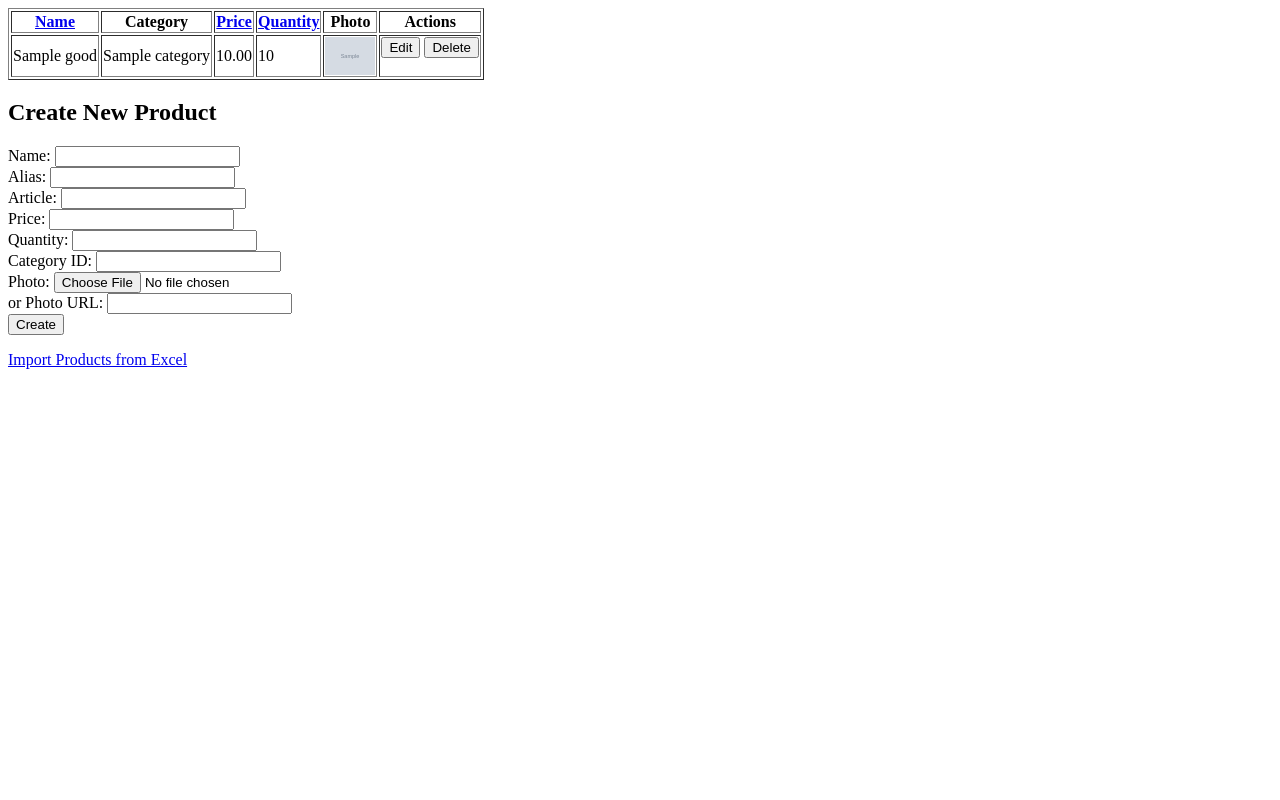
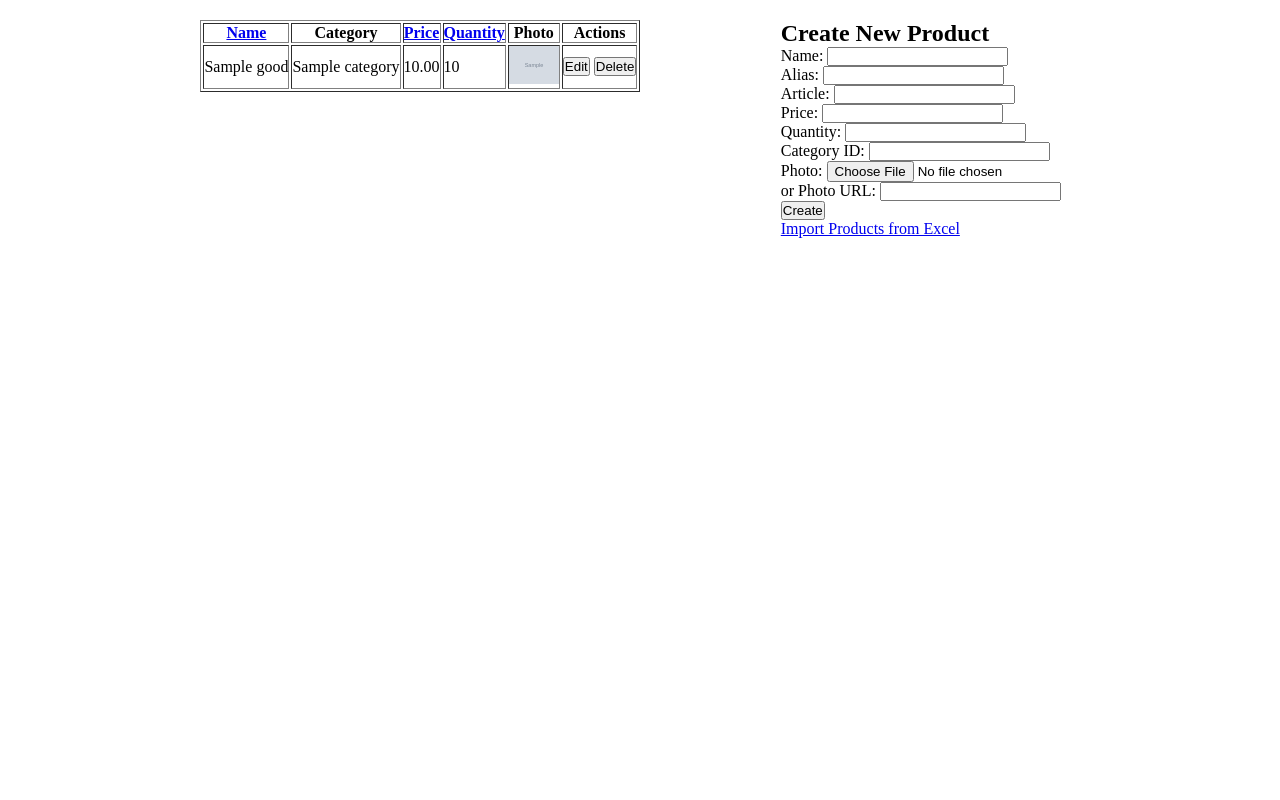
Before and after one commit to tumibroikakou/shop, a PHP site: page /shop/src/admin.php in a window 1280 px wide. Run offline with PHP 8.4, Linux system fonts and the light colour scheme; tables that the repository leaves empty hold one stand-in row (values such as "Sample post"); grey boxes marked "Sample" are stand-in pictures.

Commit message:
Some visual improvements

```diff
--- a/src/admin.php
+++ b/src/admin.php
@@ -18,7 +18,22 @@ $query = "SELECT goods.id, goods.name, goods.price, goods.quantity, goods_catego
         ORDER BY $sortField $sortOrder
         LIMIT $offset, $perPage";
 $result = $mysqli->query($query);
+?>
 
+<!DOCTYPE html>
+<html lang="en">
+
+<head>
+    <meta charset="UTF-8">
+    <meta name="viewport" content="width=device-width, initial-scale=1.0">
+    <title>Product Page</title>
+    <link rel="stylesheet" href="css/style.css">
+</head>
+
+<body>
+    <main class='container space-evenly'>
+    <section>
+    <?php
     echo "<table border='1'>
     <tr>
     <th><a href='?sort=name&order=".($sortOrder == 'ASC' ? 'DESC' : 'ASC')."'>Name</a></th>
@@ -47,9 +62,15 @@ while ($row = $result->fetch_assoc()) {
     }
 
     echo "</table>";
+    ?>
+        <div class="pagination">
+            <?php pagination($perPage, $page, $totalProducts); ?>
+        </div>
+    </section>
 
-pagination($perPage, $page, $totalProducts);
 
+    <section class='flex column space-between'>
+    <?php
     // круд
     if ($_SERVER['REQUEST_METHOD'] === 'POST') {
         if (isset($_POST['delete'])) {
@@ -65,6 +86,7 @@ if ($_SERVER['REQUEST_METHOD'] === 'POST') {
             $photo = $mysqli->query("SELECT photo_url FROM goods_photos WHERE goods_id=$id")->fetch_assoc();
             ?>
             <form method="post" enctype="multipart/form-data">
+                <h2>Edit Form</h2>
                 <input type="hidden" name="id" value="<?php echo $product['id']; ?>">
                 Name: <input type="text" name="name" value="<?php echo $product['name']; ?>"><br>
                 Alias: <input type="text" name="alias" value="<?php echo $product['alias']; ?>"><br>
@@ -129,7 +151,7 @@ if ($_SERVER['REQUEST_METHOD'] === 'POST') {
         }
     }
     ?>
-
+    <div class='form_container'>
         <form method="post" enctype="multipart/form-data">
             <h2>Create New Product</h2>
             Name: <input type="text" name="name"><br>
@@ -142,5 +164,7 @@ if ($_SERVER['REQUEST_METHOD'] === 'POST') {
             or Photo URL: <input type="text" name="photo_url" value=""><br>
             <input type="submit" name="create" value="Create">
         </form>
-
         <a href="import_csv.php">Import Products from Excel</a>
+    </div>
+</section>
+</body>
--- /dev/null
+++ b/src/css/style.css
@@ -0,0 +1,80 @@
+*, *::before, *::after {
+    margin: 0;
+    padding: 0;
+    box-sizing: border-box;
+  }
+
+  .container {
+    display: flex;
+    flex-wrap: wrap;
+    justify-content: center;
+    max-width: 1200px;
+    margin: 0 auto;
+    padding: 20px;
+}
+
+.flex {
+    display: flex;
+}
+
+.space-evenly {
+    justify-content: space-evenly;
+}
+
+.column {
+    flex-direction: column;
+}
+
+.space-between {
+    justify-content: space-between;
+}
+
+.product {
+    width: 200px;
+    margin: 10px;
+    padding: 10px;
+    border: 1px solid #ccc;
+    text-align: center;
+    box-shadow: 0 4px 8px rgba(0, 0, 0, 0.1);
+    transition: transform 0.2s;
+}
+
+.product:hover {
+    transform: translateY(-10px);
+}
+
+.product img {
+    max-width: 100%;
+    height: auto;
+    margin-bottom: 10px;
+}
+
+.pagination {
+    text-align: center;
+    margin-top: 20px;
+}
+
+.pagination a {
+    display: inline-block;
+    padding: 5px 10px;
+    margin: 0 5px;
+    background-color: #f4f4f4;
+    color: #333;
+    text-decoration: none;
+    border-radius: 5px;
+}
+
+.pagination a.active {
+    background-color: #007bff;
+    color: #fff;
+}
+
+.pagination input[type="number"] {
+    width: 50px;
+    padding: 5px;
+    margin-left: 10px;
+}
+
+.pagination form {
+    display: inline-block;
+}
```
Also changed, not shown: index.php (+2 -61 lines). Lines whose indentation alone changed are shown as unchanged.
